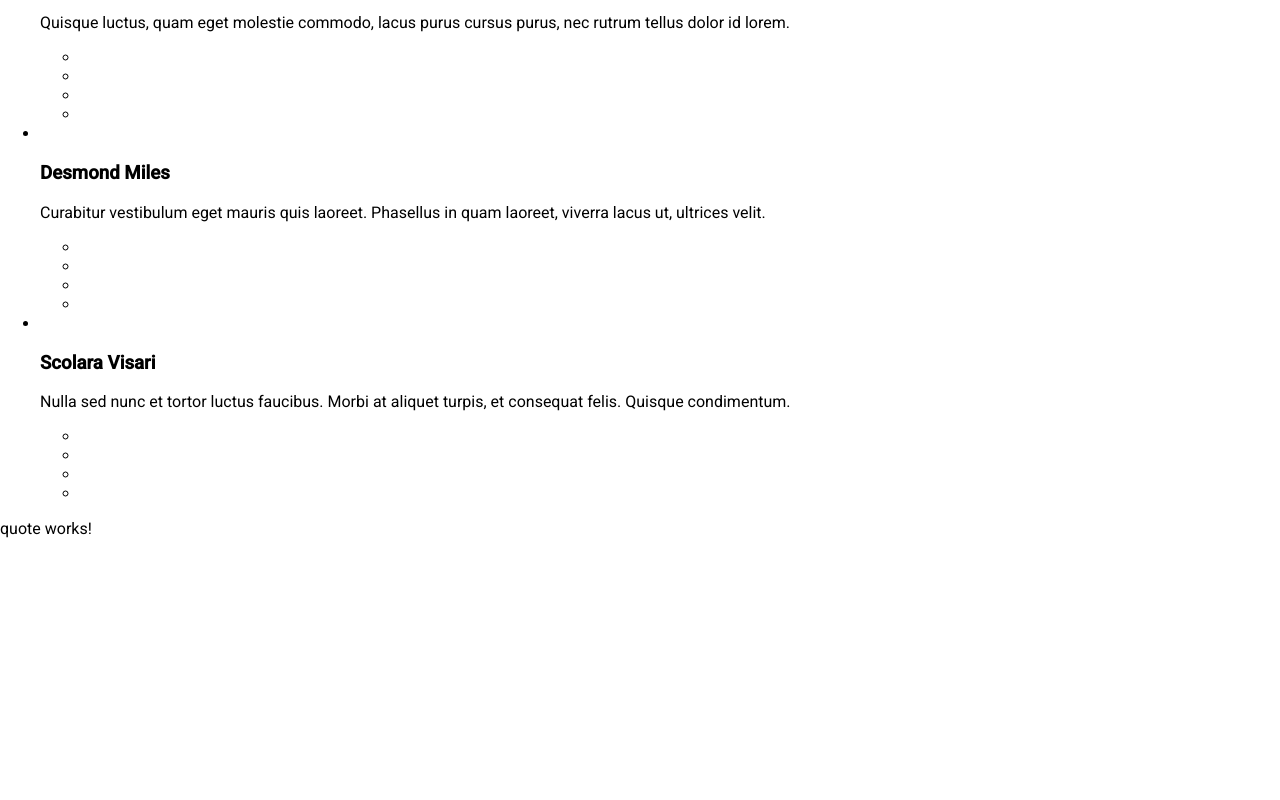
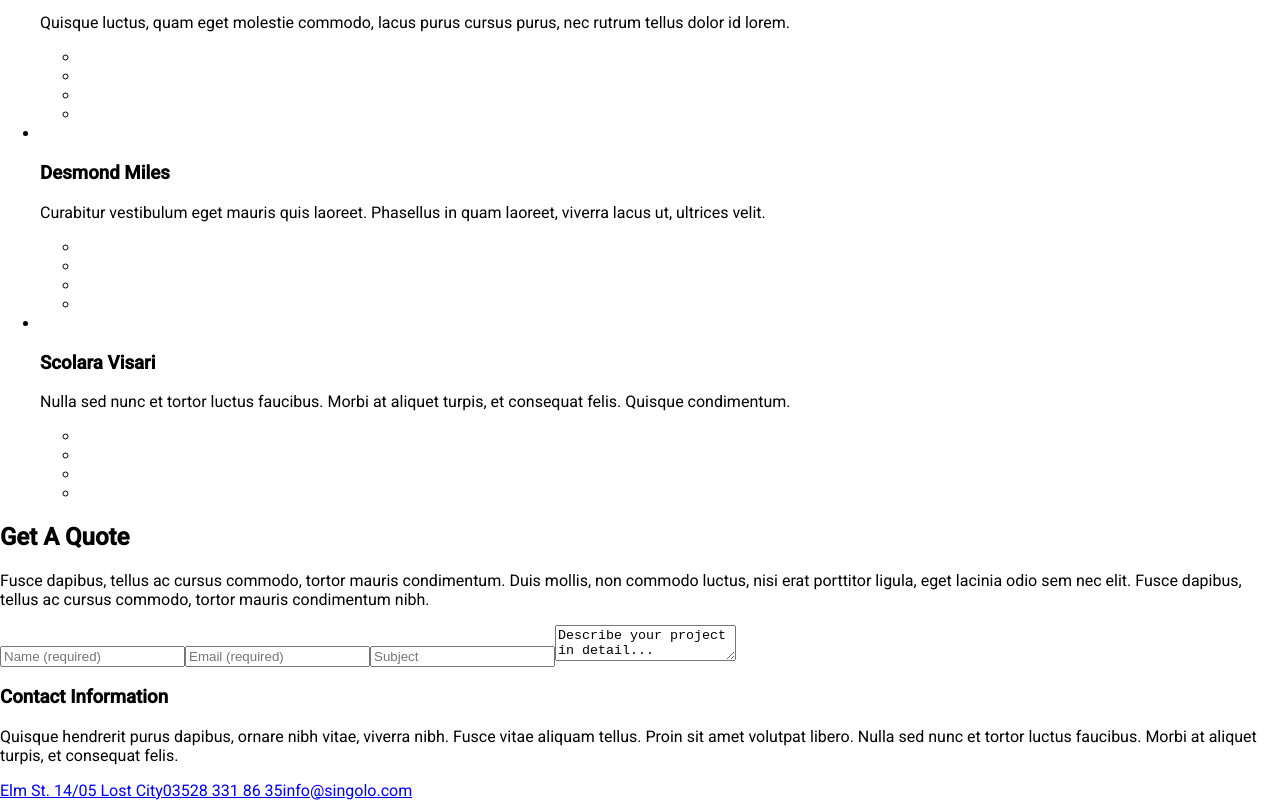
Before and after one commit to tanyushanel/singolo-angular, an Angular app: page / in a window 1280 px wide. Shown: the part 1626-2426 px from the top of the page. Before the commit the page ends 2164 px from the top, so only its background shows below. Built offline with nearby package versions, Linux system fonts and the light colour scheme.

Commit message:
quote markup

```diff
--- a/src/app/quote/quote.component.html
+++ b/src/app/quote/quote.component.html
@@ -1 +1,38 @@
-<p>quote works!</p>
+<h2>Get A Quote</h2>
+
+<p class="article-desc">Fusce dapibus, tellus ac cursus commodo, tortor mauris condimentum. Duis mollis, non commodo
+    luctus, nisi erat porttitor ligula, eget lacinia odio sem nec elit. Fusce dapibus, tellus ac cursus commodo, tortor
+    mauris condimentum nibh.</p>
+
+<div class="contacts-container">
+    <form>
+        <input type="text"
+               name="name"
+               id="name"
+               placeholder="Name (required)"
+               required>
+        <input type="email"
+               name="email"
+               id="email"
+               placeholder="Email (required)"
+               required>
+        <input type="text"
+               name="subject"
+               id="subject"
+               placeholder="Subject">
+        <textarea class="details">Describe your project in detail...</textarea>
+    </form>
+    <div class="info">
+        <h3>Contact Information</h3>
+        <p class="article-desc">Quisque hendrerit purus dapibus, ornare nibh vitae, viverra nibh. Fusce vitae aliquam
+            tellus. Proin sit amet volutpat libero. Nulla sed nunc et tortor luctus faucibus. Morbi at aliquet turpis,
+            et consequat felis.
+        </p>
+        <div class="contact-links">
+            <a href="https://www.google.com/maps/@32.9987644,-15.6999934,5.25z ">Elm St. 14/05 Lost City</a>
+            <a href="tel:035983318635 ">03528 331 86 35</a>
+            <a href="mailto:info@singolo.com">info@singolo.com</a>
+        </div>
+
+    </div>
+</div>
```
